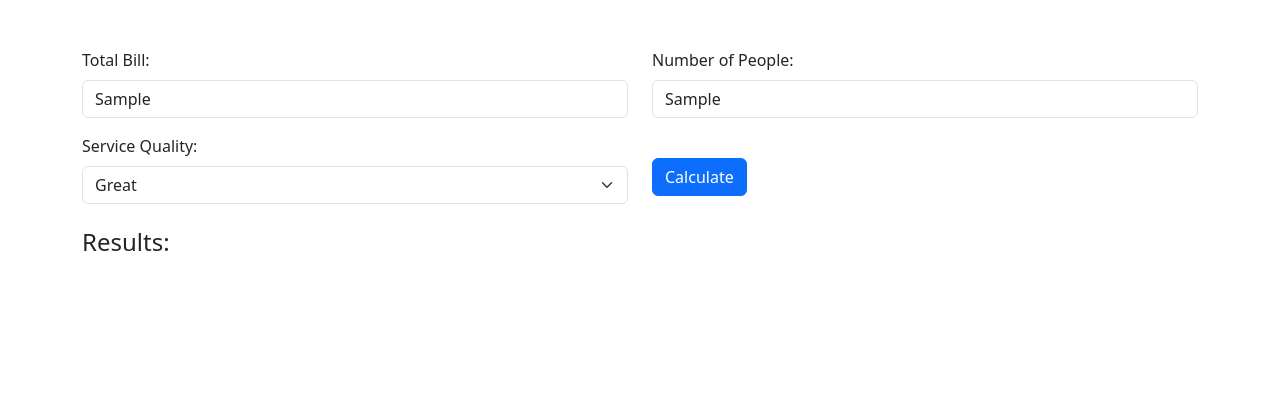
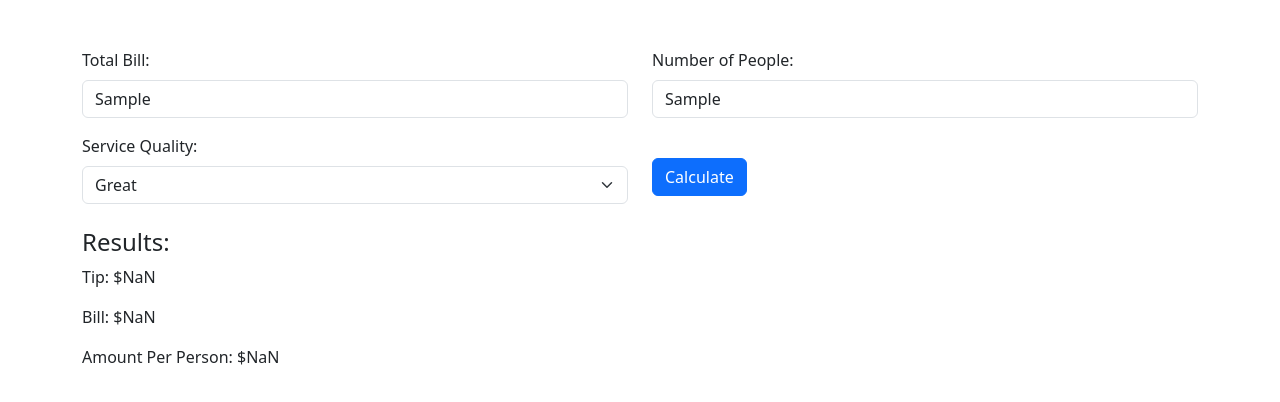
Before and after one commit to Gazzy21/Tip-Calculator, a plain HTML site: page index.html in a window 1280 px wide. Both pictures are taken after typing "Sample", "Sample" into the empty fields and a click on the button "Calculate". Drawn offline with nearby package versions, Linux system fonts and the light colour scheme.

Commit message:
finished tutorial after much pain and agony

```diff
--- a/index.html
+++ b/index.html
@@ -90,5 +90,6 @@
       integrity="sha384-BBtl+eGJRgqQAUMxJ7pMwbEyER4l1g+O15P+16Ep7Q9Q+zqX6gSbd85u4mG4QzX+"
       crossorigin="anonymous"
     ></script>
+    <script src="script.js"></script>
   </body>
 </html>
--- a/script.js
+++ b/script.js
@@ -6,9 +6,9 @@ function calculateAndDisplay() {
 
     //Calculate tip, total Bill and the Amount each person owes
 
-    let tip = calculateAndDisplay(bill, serviceQuality)
-    let bill = calculateTotalBill(bill, tip)
-    let amtPerPers calcAmtPerPers(totalBill, numofPPL)
+    let tip = calculateTip(bill, serviceQuality)
+     bill = calculateTotalBill(bill, tip)
+    let amtPerPers = calcAmtPerPers(bill, numofPPL)
 
     //Display the Results in the HTML
 
@@ -16,3 +16,21 @@ function calculateAndDisplay() {
     document.getElementById('totalBillResult').innerText = 'Bill: $' + bill.toFixed(2)
     document.getElementById('amtPerPers').innerText = 'Amount Per Person: $' + amtPerPers.toFixed(2)
 }
+
+function calculateTip(bill, quality) {
+    if (quality === 'Great') {
+        return bill * .2
+    } else if (quality === 'Good') {
+        return bill * .15
+    } else {
+        return bill * .10
+    }
+}
+
+function calculateTotalBill(bill, tip) {
+   return bill + tip
+}
+
+function calcAmtPerPers(totalBill, numofPPL) {
+    return totalBill / numofPPL;
+}
```
